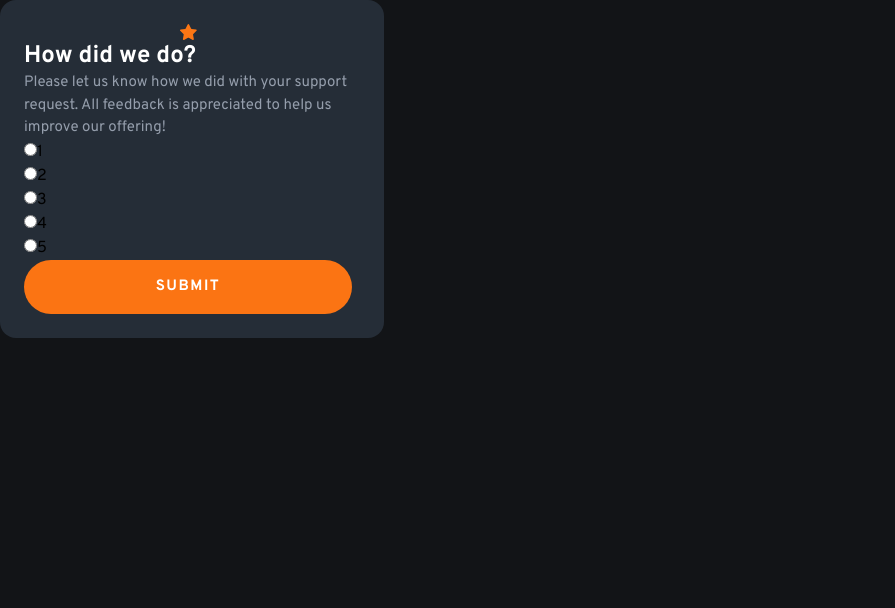
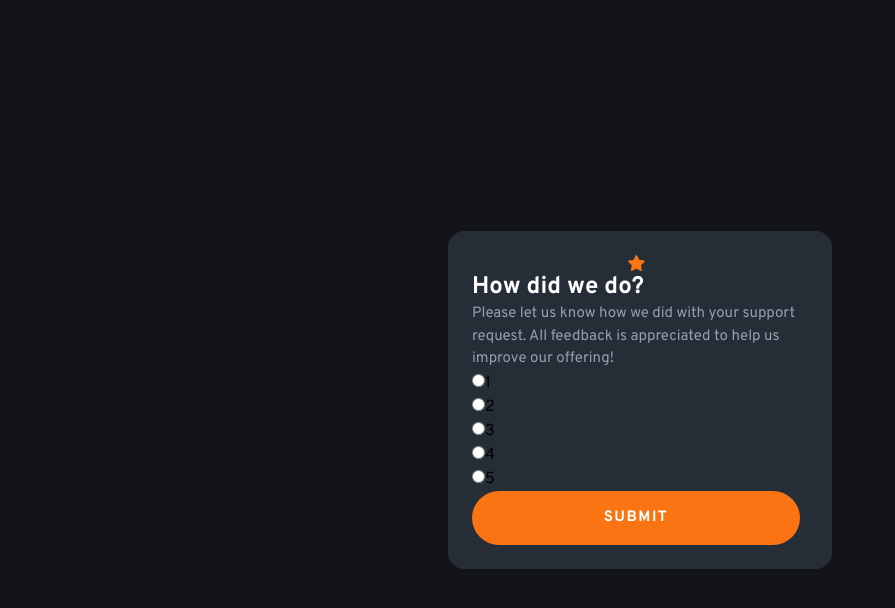
Before and after one commit to revuwem/interactive-rating-component, a React (Vite) app: page / in a window 1280 px wide. Shown: the top 608 px of the page, without its empty margins (0-895 px from the left). Built offline with nearby package versions, Linux system fonts and the light colour scheme.

Commit message:
feat(App): add main container styles

```diff
--- a/src/App.tsx
+++ b/src/App.tsx
@@ -23,7 +23,7 @@ function App() {
   };
 
   return (
-    <main className="bg-blue-100 min-h-screen">
+    <main className="bg-blue-100 min-h-screen grid place-items-center">
       {!isRateSubmitted ? (
         <RatingForm
           ratingOptions={ratingOptions}
```
